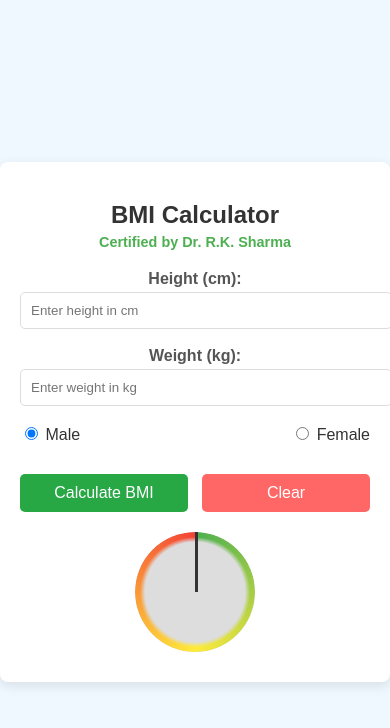
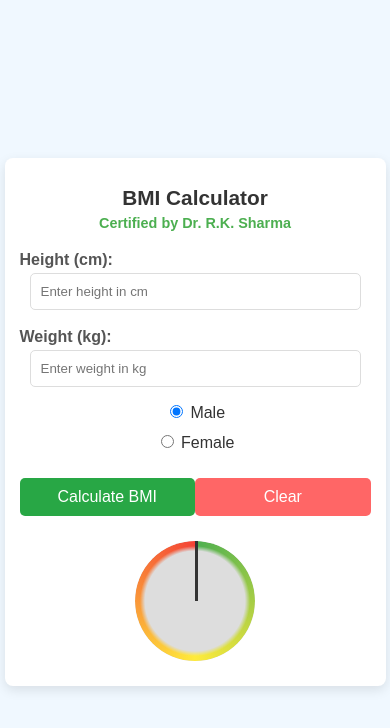
Before and after one commit to bhanu8810/BMICalculator, a plain HTML site: page Index.html in a window 390 px wide. Drawn offline with Linux system fonts and the light colour scheme.

Commit message:
Update Index.html
updated

```diff
--- a/Index.html
+++ b/Index.html
@@ -3,8 +3,19 @@
 <head>
     <meta charset="UTF-8">
     <meta name="viewport" content="width=device-width, initial-scale=1.0">
-    <title>BMI Calculator</title>
+    <meta name="author" content="Dr. R.K. Sharma">
+    <meta name="creator" content="Bhanu Pratap - Website Developer">
+    <meta name="description" content="An BMI calculator tool certified by Dr. R.K. Sharma to help users determine their Body Mass Index easily based on height, weight, and gender inputs.">
+    <meta name="keywords" content="BMI Calculator, Body Mass Index, BMI Tool, Health Calculator, Weight Management, Fitness Tracker, Nutrition Guide, Healthy Weight, BMI Analysis, Online BMI Calculator, BMI for Adults, BMI for Children, BMI Results">
+    <meta property="og:title" content="BMI Calculator - Certified by Dr. R.K. Sharma">
+    <meta property="og:description" content="Check your BMI using this easy, BMI calculator tool. Get insights on your health status in seconds.">
+    <meta property="og:type" content="website">
+
+
+    <title> BMI Calculator - Certified by Dr. R.K. Sharma</title>
+
     <style>
+        /* Center the content in the viewport */
         body {
             font-family: Arial, sans-serif;
             display: flex;
@@ -13,7 +24,9 @@
             min-height: 100vh;
             margin: 0;
             background-color: #f0f8ff;
+            text-align: center; /* Center-aligns text */
         }
+
         .calculator {
             background: white;
             padding: 20px;
@@ -21,40 +34,49 @@
             box-shadow: 0 4px 12px rgba(0, 0, 0, 0.1);
             max-width: 400px;
             width: 100%;
-            text-align: center;
         }
-        .calculator h2 {
+
+        .calculator h1 {
             color: #333;
+            font-size: 1.5em;
             margin-bottom: 5px;
         }
+
         .certified {
             color: #4caf50;
             font-weight: bold;
             font-size: 0.9em;
             margin-bottom: 20px;
         }
+
         .calculator label {
             display: block;
             margin: 8px 0 4px;
             font-weight: bold;
             color: #555;
+            text-align: left; /* Aligns labels left within centered container */
         }
+
         .calculator input[type="number"] {
-            width: 100%;
+            width: calc(100% - 20px); /* Adjust width to account for padding */
             padding: 10px;
             margin-bottom: 10px;
             border: 1px solid #ddd;
             border-radius: 5px;
+            box-sizing: border-box; /* Ensure padding is included in width */
         }
+
         .gender-options {
             display: flex;
             justify-content: space-between;
             margin-bottom: 16px;
         }
+
         .gender-options label {
             font-weight: normal;
             color: #333;
         }
+
         .calculator button {
             padding: 10px;
             width: 48%;
@@ -65,20 +87,25 @@
             cursor: pointer;
             transition: background-color 0.3s;
         }
+
         .calculate-btn {
             background-color: #28a745;
             color: white;
         }
+
         .calculate-btn:hover {
             background-color: #218838;
         }
+
         .clear-btn {
             background-color: #ff6666;
             color: white;
         }
+
         .clear-btn:hover {
             background-color: #cc0000;
         }
+
         .result {
             display: flex;
             align-items: center;
@@ -86,6 +113,7 @@
             margin-top: 20px;
             flex-direction: column;
         }
+
         .gauge {
             width: 120px;
             height: 120px;
@@ -93,6 +121,7 @@
             background-color: #ddd;
             position: relative;
         }
+
         .gauge:before {
             content: '';
             width: 100%;
@@ -104,6 +133,7 @@
             top: 0;
             left: 0;
         }
+
         .gauge .pointer {
             width: 3px;
             height: 60px;
@@ -115,17 +145,44 @@
             transform: rotate(0deg);
             transition: transform 0.3s ease-out;
         }
+
         .category-info {
             margin-top: 10px;
             color: #333;
             font-weight: bold;
+        }
+
+        /* Responsive Styles */
+        @media (max-width: 600px) {
+            .calculator {
+                padding: 15px;
+                width: 90%; /* Make it take more width on smaller screens */
+            }
+
+            .calculator h1 {
+                font-size: 1.3em; /* Adjust heading size */
+            }
+
+            .gender-options {
+                flex-direction: column;
+                align-items: center;
+            }
+
+            .gender-options label {
+                margin: 5px 0; /* Add margin for better spacing */
+            }
+
+            .calculator button {
+                width: 100%; /* Make buttons full width on small screens */
+                margin: 5px 0; /* Add margin for spacing */
+            }
         }
     </style>
 </head>
 <body>
 
     <div class="calculator">
-        <h2>BMI Calculator</h2>
+        <h1> BMI Calculator</h1>
         <div class="certified">Certified by Dr. R.K. Sharma</div>
 
         <form id="bmiForm">
```
